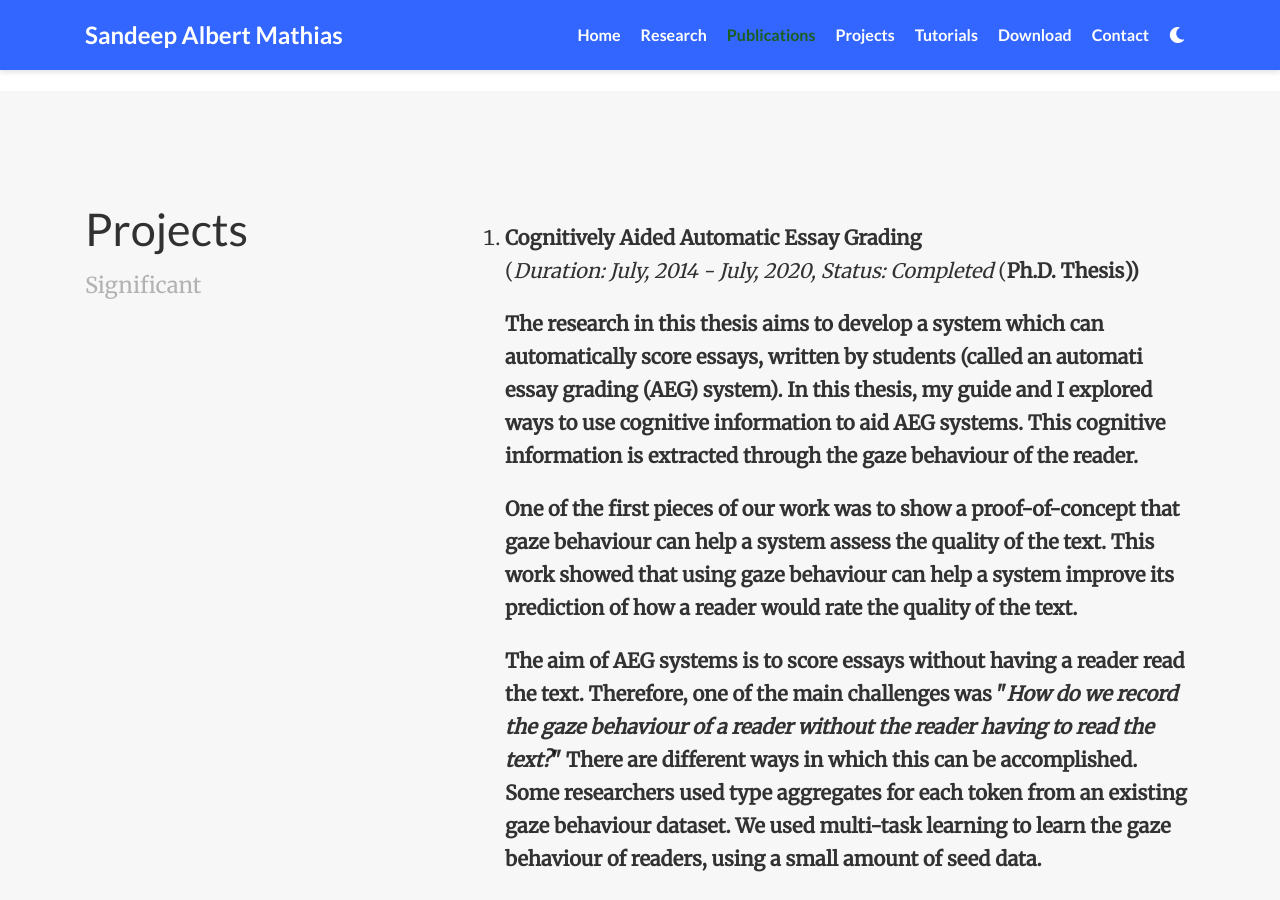
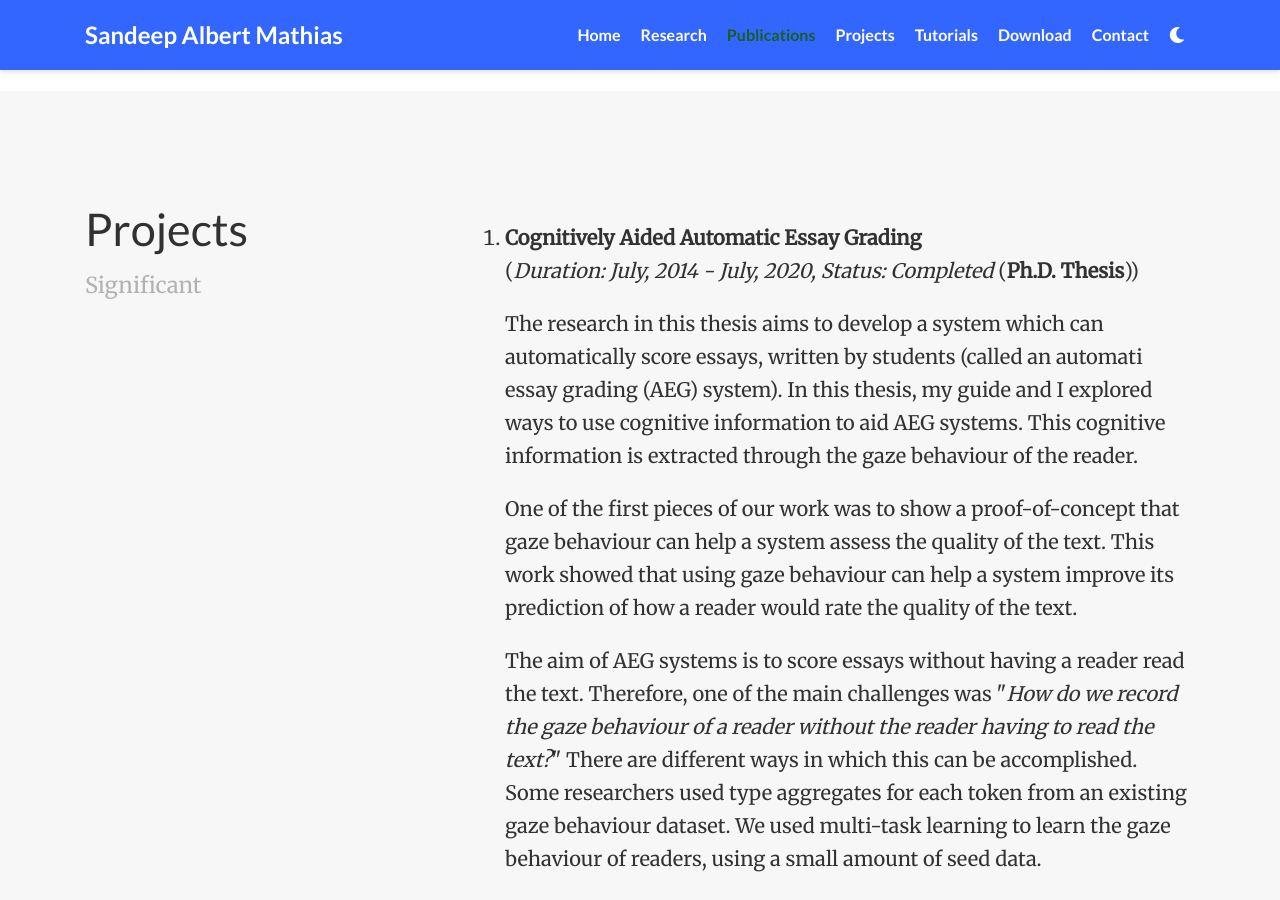
Before and after one commit to lwsam/lwsam.github.io, a Jekyll site: the page index.html, which Jekyll copies as it is, in a window 1280 px wide and 900 px high, scrolled down 2119 px. Built offline with Jekyll 4.4.1, drawn with Linux system fonts in a browser that asks for light colours; nearby versions of some CDN libraries; Markdown is read by kramdown in place of the engine named in the settings; a style sheet for code colours, icons or effects is not loaded.

```diff
--- a/index.html
+++ b/index.html
@@ -255,7 +255,7 @@
     <p>
 	<ol>
 	<li><strong>Cognitively Aided Automatic Essay Grading</strong>
-	<p>(<em>Duration: July, 2014 - July, 2020, Status: Completed</em> (<strong>Ph.D. Thesis<strong>))</p>
+	<p>(<em>Duration: July, 2014 - July, 2020, Status: Completed</em> (<strong>Ph.D. Thesis</strong>))</p>
 	<p>The research in this thesis aims to develop a system which can automatically score essays, written by students (called an automati essay grading (AEG) system). In this thesis, my guide and I explored ways to use cognitive information to aid AEG systems. This cognitive information is extracted through the gaze behaviour of the reader.</p>
 	<p>One of the first pieces of our work was to show a proof-of-concept that gaze behaviour can help a system assess the quality of the text. This work showed that using gaze behaviour can help a system improve its prediction of how a reader would rate the quality of the text.</p>
 	<p>The aim of AEG systems is to score essays without having a reader read the text. Therefore, one of the main challenges was "<em>How do we record the gaze behaviour of a reader without the reader having to read the text?</em>" There are different ways in which this can be accomplished. Some researchers used type aggregates for each token from an existing gaze behaviour dataset. We used multi-task learning to learn the gaze behaviour of readers, using a small amount of seed data.</p>
```
